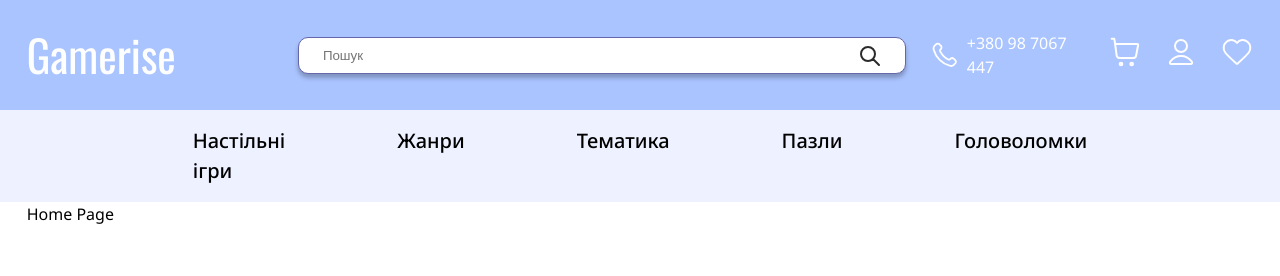
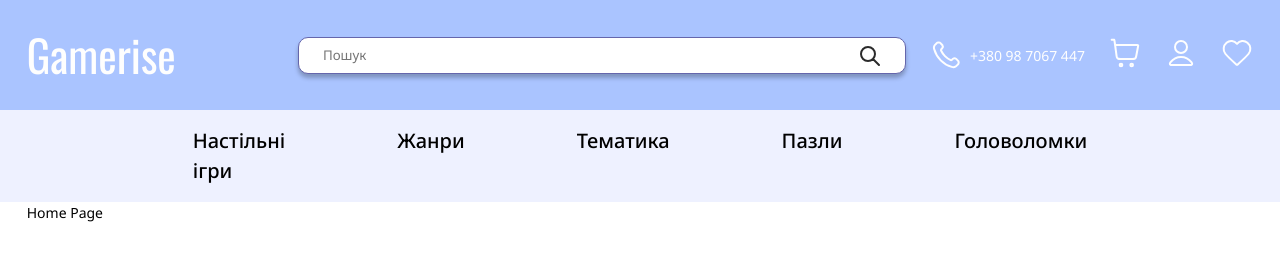
Before and after one commit to GamerizeUa/Gamerize, a React (Vite) app in the folder my-app/: page / in a window 1280 px wide. Shown: the top 276 px of the page. Built offline with nearby package versions, Linux system fonts and the light colour scheme.

Commit message:
added other null styles

```diff
--- a/my-app/src/index.css
+++ b/my-app/src/index.css
@@ -7,18 +7,9 @@
     -webkit-font-smoothing: antialiased;
     -moz-osx-font-smoothing: grayscale;
     -webkit-text-size-adjust: 100%;
-
-
-  }
-
-* {
-  padding: 0;
-  margin: 0;
-  box-sizing: border-box;
 }
 
 body {
-  margin: 0;
   display: flex;
   justify-content: center;
   min-width: 320px;
@@ -26,16 +17,45 @@
   font-family: 'Noto Sans';
 }
 
-a {
-  text-decoration: none;
-  }
-
-ul {
-  list-style: none;
+html,body{
+	font-size: 100%;
+	font-size: 14px;
+	-ms-text-size-adjust: 100%;
+	-moz-text-size-adjust: 100%;
+	-webkit-text-size-adjust: 100%;
 }
 
-h1, h2, h3 {
+* {
+  padding: 0;
+  margin: 0;
+  box-sizing: border-box;
+  border: 0;
+}
+
+*,*:before,*:after{
+	-moz-box-sizing: border-box;
+	-webkit-box-sizing: border-box;
+	box-sizing: border-box;
+}
+:focus,:active{outline: none;}
+a:focus,a:active{outline: none;}
+
+nav,footer,header,aside{display: block;}
+
+input,button,textarea{font-family:inherit;}
+
+input::-ms-clear{display: none;}
+button{cursor: pointer;}
+button::-moz-focus-inner {padding:0;border:0;}
+a, a:visited{text-decoration: none;}
+a:hover{text-decoration: none;}
+ul li{list-style: none;}
+img{vertical-align: top;}
+
+h1, h2, h3, h4, h5, h6 {
   font-family: 'Oswald';
+  font-size : inherit;
+  font-weight: 400;
 }
 /* @media (prefers-color-scheme: light) {
     :root {
```
